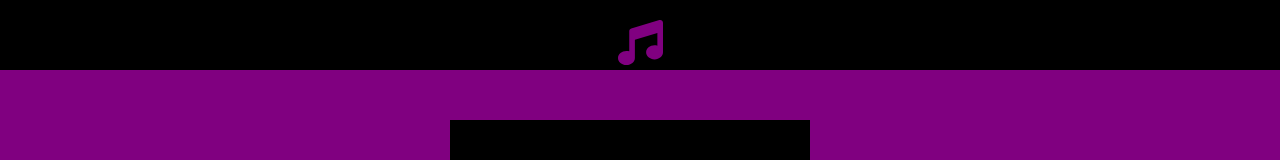
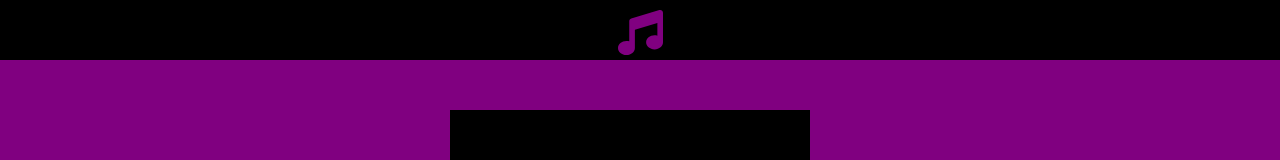
Before and after one commit to teuzowebdeveloper9/playlist, a React (Vite) app: page / in a window 1280 px wide. Shown: the top 160 px of the page. Built offline with nearby package versions, Linux system fonts and the light colour scheme.

Commit message:
header2.0

```diff
--- a/src/components/header/header.css
+++ b/src/components/header/header.css
@@ -5,7 +5,7 @@ header{
     height: 50px;
     margin-bottom: 50px;
     background-color: black;
-    padding-top: 20px;
+    padding-top: 10px;
 }
 .icon{
     width: 45px;
```
